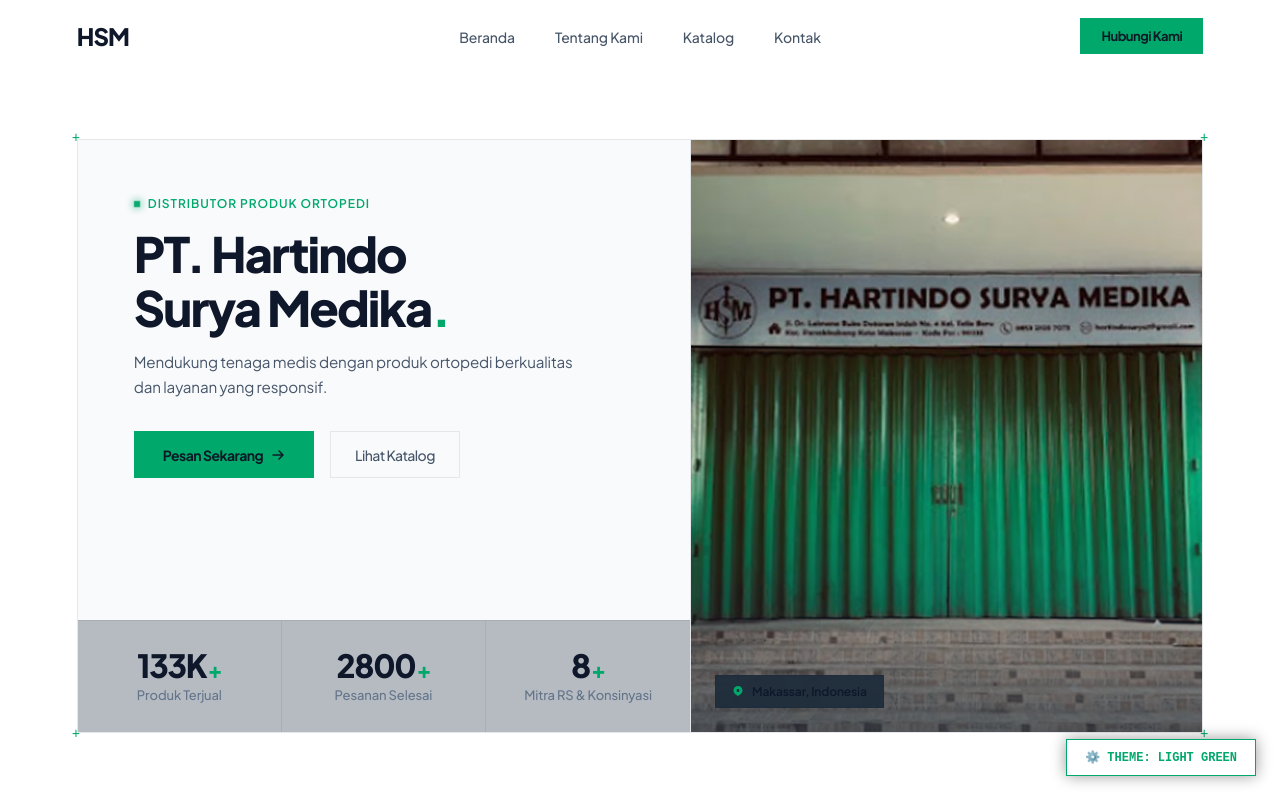
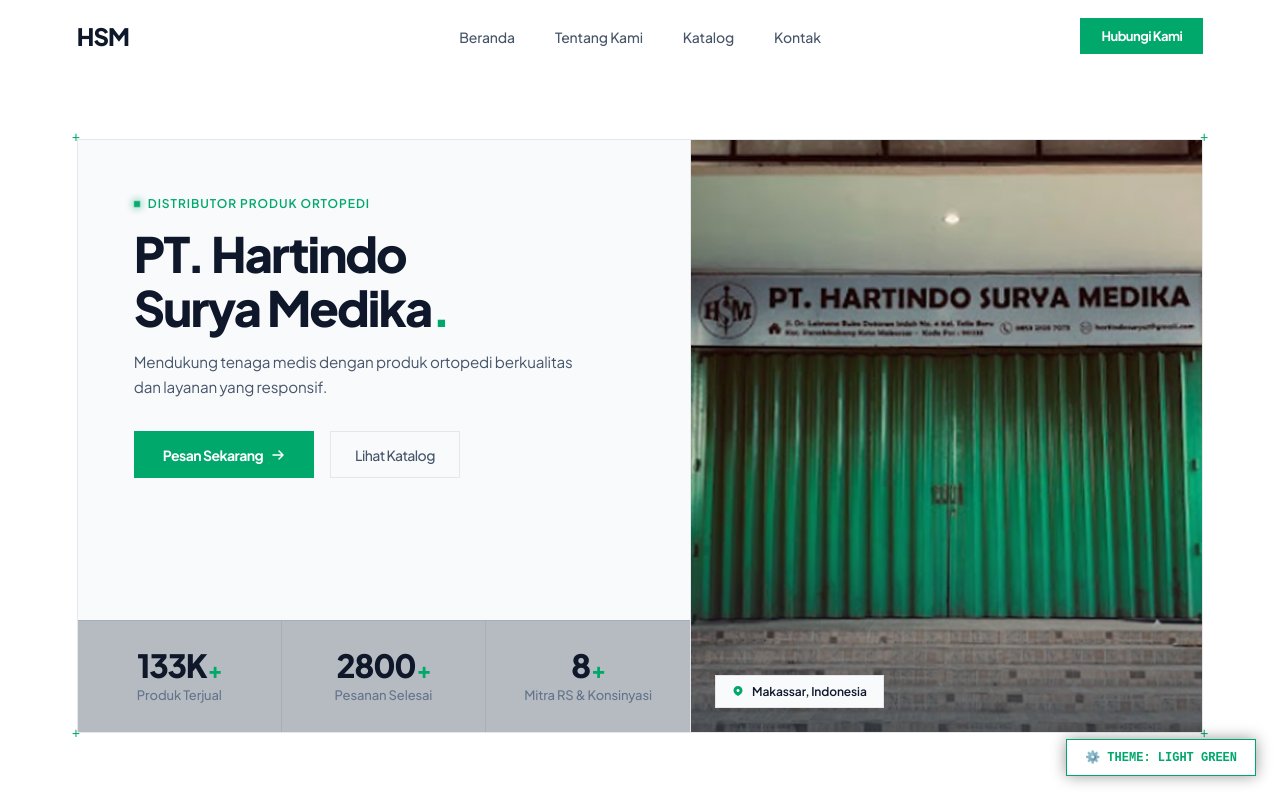
Before and after one commit to wahyuhd25/hsm-company-profile, a Next.js app: page / in a window 1280 px wide. Shown: the top 800 px of the page. Built offline with nearby package versions, Linux system fonts and the light colour scheme.

Commit message:
style: optimize button text contrast and hover effekt

```diff
--- a/src/app/styles/hero.css
+++ b/src/app/styles/hero.css
@@ -123,7 +123,7 @@
   gap: 0.5rem;
   padding: 0.85rem 1.75rem;
   background: var(--color-accent);
-  color: #0d1a26;
+  color: var(--color-btn-text, #0d1a26);
   font-family: var(--font-family);
   font-size: 0.875rem;
   font-weight: 700;
@@ -137,7 +137,7 @@
 .btn-primary:hover {
   background: var(--color-accent-hover);
   border-color: var(--color-accent-hover);
-  box-shadow: 0 0 24px rgba(212, 245, 60, 0.6);
+  box-shadow: 0 0 20px var(--color-accent-shadow, rgba(212, 245, 60, 0.6));
   transform: translateY(-2px);
 }
 
@@ -262,7 +262,7 @@
   gap: 0.5rem;
   padding: 0.5rem 1rem;
   border-radius: 0;
-  background: rgba(28, 43, 58, 0.9);
+  background: var(--color-bg-secondary);
   backdrop-filter: blur(8px);
   -webkit-backdrop-filter: blur(8px);
   border: 1px solid var(--color-border);
--- a/src/app/styles/navbar.css
+++ b/src/app/styles/navbar.css
@@ -90,7 +90,7 @@
   padding: 0.55rem 1.25rem;
   font-size: 0.8125rem;
   font-weight: 700;
-  color: #0d1a26;
+  color: var(--color-btn-text, #0d1a26);
   background: var(--color-accent);
   border: 1px solid var(--color-accent);
   text-decoration: none;
@@ -102,7 +102,7 @@
 .navbar__cta:hover {
   background: var(--color-accent-hover);
   border-color: var(--color-accent-hover);
-  box-shadow: 0 0 20px rgba(212, 245, 60, 0.6);
+  box-shadow: 0 0 20px var(--color-accent-shadow, rgba(212, 245, 60, 0.6));
   transform: translateY(-1px);
 }
 
```
